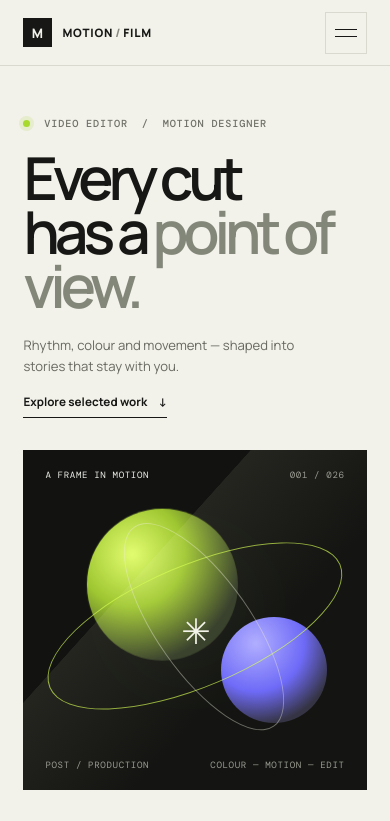
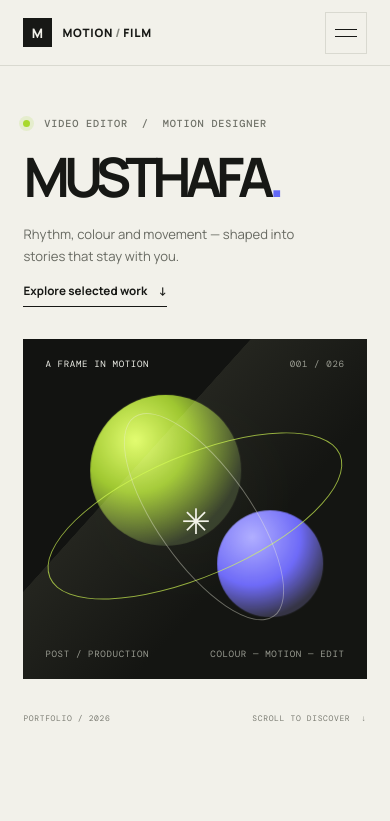
Before and after one commit to musthafaaay/jinn, a plain HTML site: page web/index.html in a window 390 px wide. Shown: the top 821 px of the page. Drawn offline with nearby package versions, Linux system fonts and the light colour scheme.

Commit message:
Add Musthafa opening and scroll fade

```diff
--- a/web/index.html
+++ b/web/index.html
@@ -25,7 +25,7 @@
       <section class="hero" id="top" aria-labelledby="hero-title">
         <div class="hero__copy">
           <p class="eyebrow"><span class="status-dot"></span> Video editor&nbsp; / &nbsp;Motion designer</p>
-          <h1 id="hero-title">Every cut<br />has a <span>point of view.</span></h1>
+          <h1 class="hero__name" id="hero-title">MUSTHAFA<span aria-hidden="true">.</span></h1>
           <div class="hero__bottom">
             <p>Rhythm, colour and movement — shaped into stories that stay with you.</p>
             <a class="text-link" href="#work">Explore selected work <span aria-hidden="true">↓</span></a>
--- a/web/script.js
+++ b/web/script.js
@@ -45,6 +45,23 @@ const playerVideo = document.querySelector('#player-video');
 const playerTitle = document.querySelector('#player-title');
 const playerCategory = document.querySelector('#player-category');
 const closePlayer = document.querySelector('.player__close');
+const intro = document.querySelector('.hero');
+
+let introFadePending = false;
+function updateIntroFade() {
+  introFadePending = false;
+  const fadeDistance = Math.max(intro.offsetHeight, window.innerHeight * 0.75);
+  const progress = Math.min(1, Math.max(0, window.scrollY / fadeDistance));
+  intro.style.setProperty('--intro-opacity', String(1 - progress));
+}
+
+window.addEventListener('scroll', () => {
+  if (introFadePending) return;
+  introFadePending = true;
+  requestAnimationFrame(updateIntroFade);
+}, { passive: true });
+window.addEventListener('resize', updateIntroFade);
+updateIntroFade();
 
 function makeProject(project, index) {
   const card = document.createElement('article');
--- a/web/styles.css
+++ b/web/styles.css
@@ -38,12 +38,15 @@ button { font: inherit; }
 .eyebrow { margin: 0; color: #707269; font: 500 .64rem var(--mono); letter-spacing: .08em; text-transform: uppercase; }
 .status-dot { display: inline-block; width: 7px; height: 7px; margin: 0 7px 0 0; border-radius: 50%; background: #a8d92d; box-shadow: 0 0 0 4px #e5edcd; }
 h1, h2, p { margin-top: 0; }
-.hero h1 { margin: 25px 0 32px; max-width: 740px; font-size: clamp(3.6rem, 7vw, 7.3rem); line-height: .91; letter-spacing: -.085em; font-weight: 600; }
-.hero h1 span, h2 em { color: #83877a; font-style: normal; }
+.hero h1:not(.hero__name) { margin: 25px 0 32px; max-width: 740px; font-size: clamp(3.6rem, 7vw, 7.3rem); line-height: .91; letter-spacing: -.085em; font-weight: 600; }
+.hero__name { margin: 30px 0 32px; max-width: none; font-size: clamp(3.5rem, 8vw, 8rem); line-height: .83; letter-spacing: -.105em; font-weight: 700; white-space: nowrap; }
+.hero h1.hero__name span { color: var(--blue); font-style: normal; }
+h2 em { color: #83877a; font-style: normal; }
 .hero__bottom { display: flex; align-items: end; justify-content: space-between; gap: 24px; max-width: 590px; }
 .hero__bottom p { margin-bottom: 0; max-width: 280px; color: #686a62; font-size: .9rem; line-height: 1.65; }
 .text-link { flex: 0 0 auto; padding-bottom: 7px; border-bottom: 1px solid var(--ink); font-size: .73rem; font-weight: 700; }
 .text-link span { margin-left: 9px; }
+.hero__copy, .hero-art, .hero__index { opacity: var(--intro-opacity, 1); will-change: opacity; }
 .hero-art { position: relative; min-height: 458px; overflow: hidden; background: #121311; color: #edeee7; isolation: isolate; }
 .hero-art::before { content: ''; position: absolute; z-index: -1; inset: 0; background: linear-gradient(132deg, transparent 35%, #24251f 35.1%, #141512 64%); }
 .hero-art__label { position: absolute; z-index: 3; left: 22px; right: 22px; display: flex; justify-content: space-between; font: .57rem var(--mono); letter-spacing: .07em; text-transform: uppercase; }
@@ -167,7 +170,8 @@ h1, h2, p { margin-top: 0; }
   .main-nav .nav-contact { margin-top: 12px; padding: 12px; text-align: center; border: 1px solid var(--ink); }
   .hero { display: flex; flex-direction: column; gap: 19px; padding: 51px 6vw 16px; }
   .hero__copy { min-height: 0; padding: 0 0 13px; }
-  .hero h1 { margin: 21px 0 22px; font-size: clamp(3.7rem, 13vw, 5.3rem); }
+  .hero h1:not(.hero__name) { margin: 21px 0 22px; font-size: clamp(3.7rem, 13vw, 5.3rem); }
+  .hero__name { margin: 24px 0 25px; font-size: clamp(3.5rem, 13.8vw, 5.6rem); letter-spacing: -.11em; }
   .hero__bottom { gap: 16px; }
   .hero__bottom p { font-size: .82rem; }
   .hero-art { min-height: 340px; }
```
